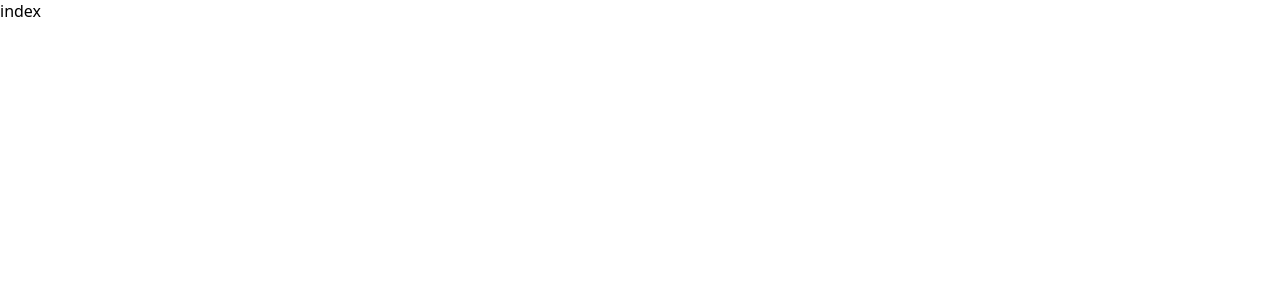
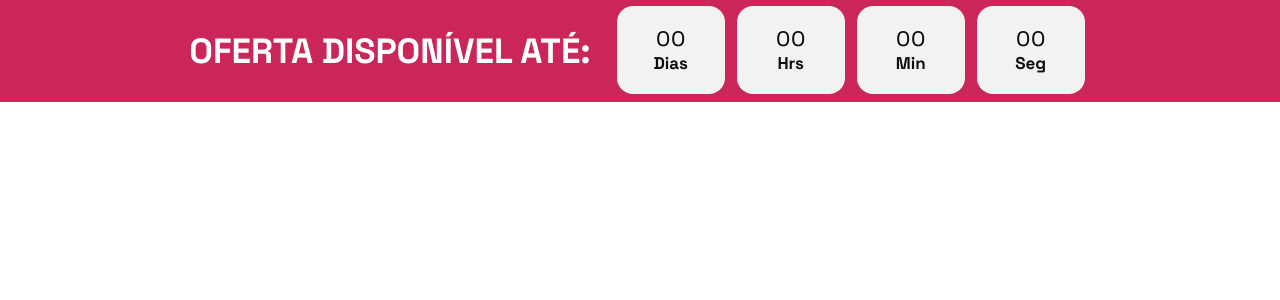
Before and after one commit to brunoholanda/minha_pagina_de_vendas, a React (Vite) app: page / in a window 1280 px wide. Shown: the top 300 px of the page. Built offline with nearby package versions, Linux system fonts and the light colour scheme.

Commit message:
VEN-001 / Faça o cabecalho da Pagina de vendas conforme modelo do figma.

```diff
--- a/index.html
+++ b/index.html
@@ -1,13 +1,21 @@
 <!doctype html>
 <html lang="pt-br">
+
 <head>
   <meta charset="UTF-8" />
   <link rel="icon" type="image/svg+xml" href="/vite.svg" />
   <meta name="viewport" content="width=device-width, initial-scale=1.0" />
+  <link rel="preconnect" href="https://fonts.googleapis.com">
+  <link rel="preconnect" href="https://fonts.gstatic.com" crossorigin>
+  <link
+    href="https://fonts.googleapis.com/css2?family=Sora:wght@100..800&family=Space+Grotesk:wght@300..700&display=swap"
+    rel="stylesheet">
   <title>Pagina de Vendas</title>
 </head>
+
 <body>
   <div id="root"></div>
   <script type="module" src="/src/main.jsx"></script>
 </body>
+
 </html>
--- /dev/null
+++ b/src/components/Cabecalho/index.jsx
@@ -0,0 +1,73 @@
+import React from 'react'
+import styled from 'styled-components'
+
+const CabecalhoStyle = styled.header`
+  background: #CA2659;
+  display: flex;
+  flex-direction: row;
+  justify-content: center;
+`;
+
+const Titulo = styled.h2`
+    font-size: 35px;
+    color: #ffffff;
+    font-weight: 700;
+    margin-right: 20px;
+`;
+
+const ContadorGrid = styled.div`
+    display: grid;
+    grid-template-columns: repeat(4, 1fr);
+`;
+
+const CaixaTempo = styled.div`
+    background: #F2F2F2;
+    display: flex;
+    flex-direction: column;
+    justify-content: center;
+    text-align: center;
+    border-radius: 16px;
+    width: 108px;
+    height: 88px;
+    margin: 6px;
+`;
+
+const TempoNumero = styled.div`
+     font-family: "Sora", sans-serif;
+     font-weight: 400;
+     font-size: 20px;
+     color: #0E0E0E;
+`;
+
+const TempoTipo = styled.span`
+    font-weight: 700;
+    font-size: 17px;
+    color: #0E0E0E;
+`;
+export default function Cabecalho() {
+    return (
+        <CabecalhoStyle>
+            <Titulo>
+                OFERTA DISPONÍVEL ATÉ:
+            </Titulo>
+            <ContadorGrid>
+                <CaixaTempo>
+                    <TempoNumero>00</TempoNumero>
+                    <TempoTipo>Dias</TempoTipo>
+                </CaixaTempo>
+                <CaixaTempo>
+                    <TempoNumero>00</TempoNumero>
+                    <TempoTipo>Hrs</TempoTipo>
+                </CaixaTempo>
+                <CaixaTempo>
+                    <TempoNumero>00</TempoNumero>
+                    <TempoTipo>Min</TempoTipo>
+                </CaixaTempo>
+                <CaixaTempo>
+                    <TempoNumero>00</TempoNumero>
+                    <TempoTipo>Seg</TempoTipo>
+                </CaixaTempo>
+            </ContadorGrid>
+        </CabecalhoStyle>
+    )
+}
--- a/src/index.css
+++ b/src/index.css
@@ -1,6 +1,5 @@
 :root {
-  font-family: system-ui, Avenir, Helvetica, Arial, sans-serif;
-
+  font-family: "Space Grotesk", sans-serif;
   text-rendering: optimizeLegibility;
   -webkit-font-smoothing: antialiased;
   -moz-osx-font-smoothing: grayscale;
--- a/src/pages/Home/index.jsx
+++ b/src/pages/Home/index.jsx
@@ -1,7 +1,10 @@
 import React from 'react'
+import Cabecalho from '../../components/Cabecalho'
 
 export default function Home() {
   return (
-    <div>index</div>
+    <div>
+        <Cabecalho />
+    </div>
   )
 }
```
Lines whose indentation alone changed are shown as unchanged.
